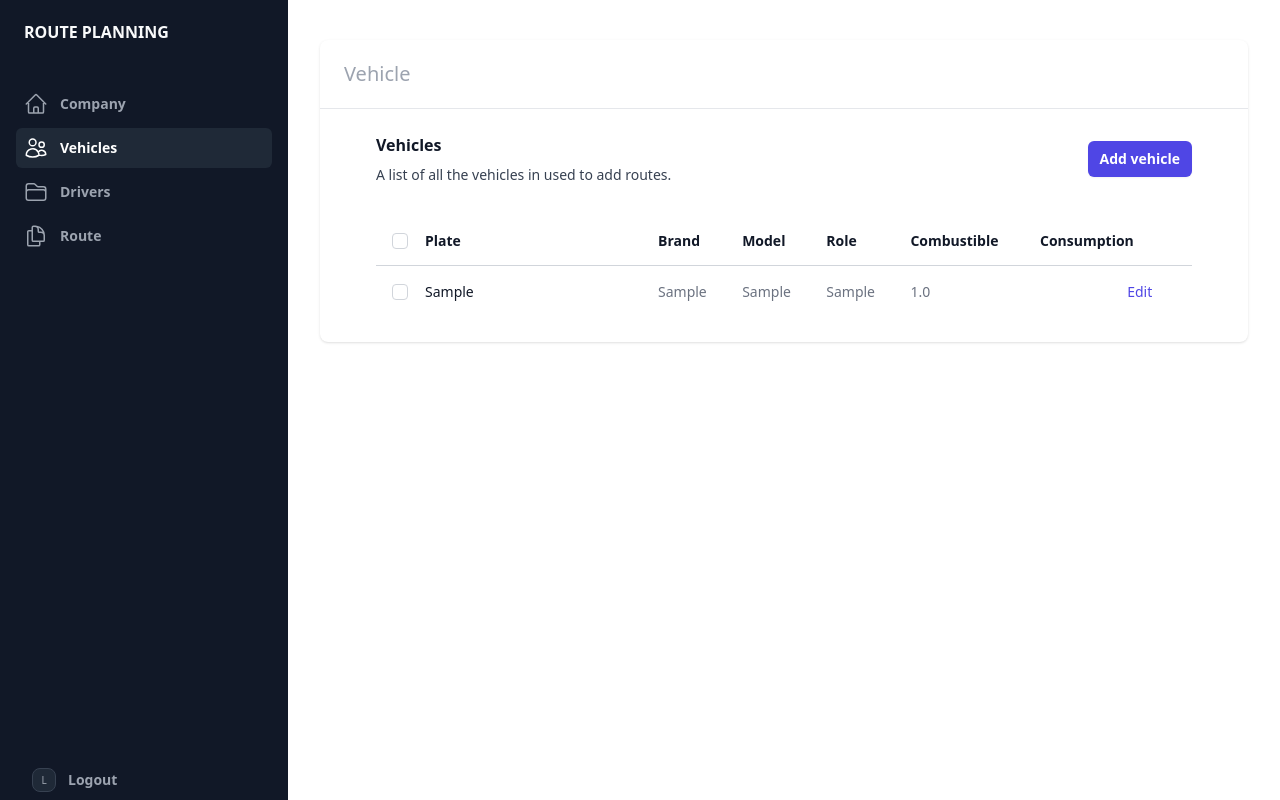
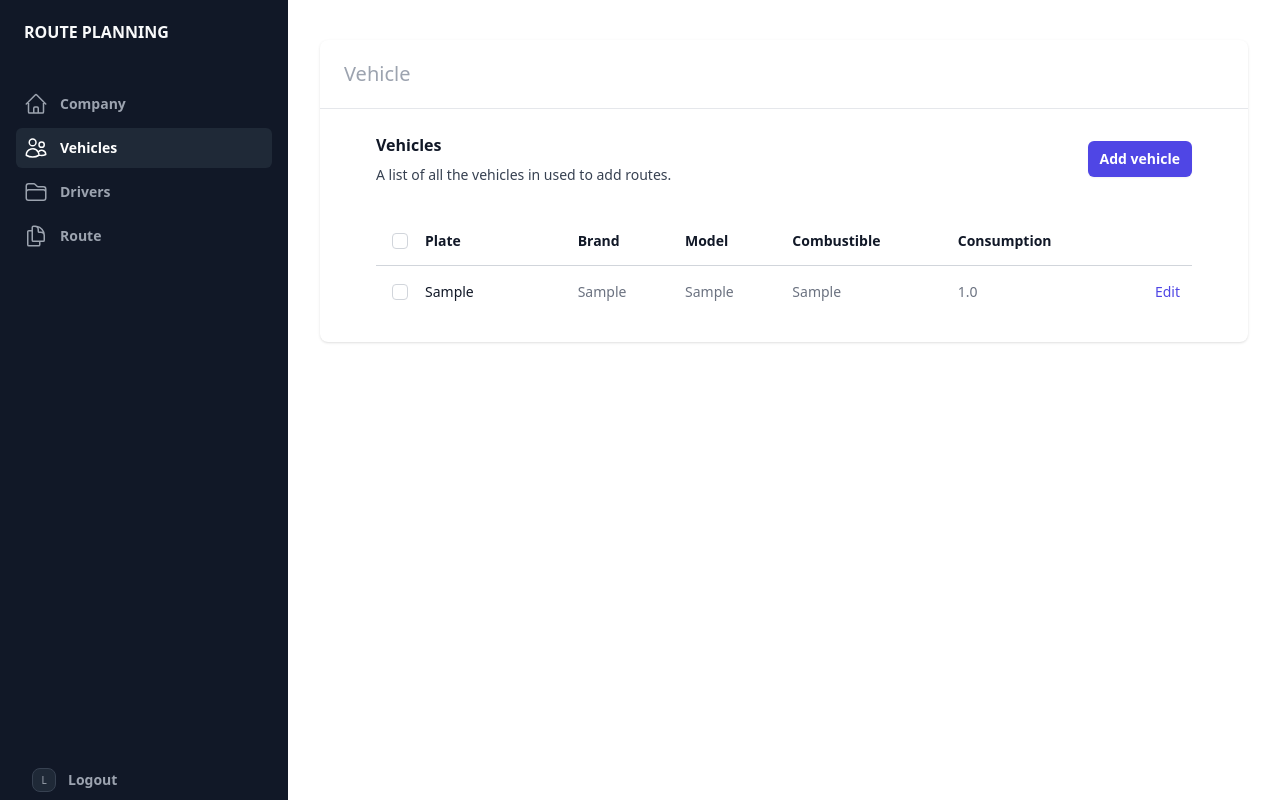
Before and after one commit to madalinpopa/route-planning, a Flask app: page /vehicle/list in a window 1280 px wide. Run offline with Flask 3, Linux system fonts and the light colour scheme; tables that the repository leaves empty hold one stand-in row (values such as "Sample post"); style sheets or scripts are compiled from the project's sources; some libraries are stand-ins or nearby versions; some web fonts are replaced.

Commit message:
✨ Adjust column width in vehicle list table.

```diff
--- a/route_planning/templates/vehicle/list.html
+++ b/route_planning/templates/vehicle/list.html
@@ -3,13 +3,14 @@
 {% block page_content %}
 
 <div id="vehicle-page" class="divide-y divide-gray-200 overflow-hidden rounded-lg bg-white shadow">
+
   <div class="px-4 py-5 sm:px-6">
-    <!-- Content goes here -->
-    <!-- We use less vertical padding on card headers on desktop than on body sections -->
     <h2 class="text-xl font-medium text-gray-400">Vehicle</h2>
   </div>
+
   <div class="px-4 py-5 sm:p-6">
     <div class="px-4 sm:px-6 lg:px-8">
+
       <div class="sm:flex sm:items-center">
         <div class="sm:flex-auto">
           <h1 class="text-base font-semibold leading-6 text-gray-900">Vehicles</h1>
@@ -23,6 +24,7 @@
           </button>
         </div>
       </div>
+
       <div class="mt-8 flow-root">
         <div class="-mx-4 -my-2 overflow-x-auto sm:-mx-6 lg:-mx-8">
           <div class="inline-block min-w-full py-2 align-middle sm:px-6 lg:px-8">
@@ -40,12 +42,11 @@
                       <input type="checkbox"
                         class="absolute left-4 top-1/2 -mt-2 h-4 w-4 rounded border-gray-300 text-indigo-600 focus:ring-indigo-600">
                     </th>
-                    <th scope="col" class="min-w-[12rem] py-3.5 pr-3 text-left text-sm font-semibold text-gray-900">
+                    <th scope="col" class="min-w-[6rem] py-3.5 pr-3 text-left text-sm font-semibold text-gray-900">
                       Plate
                     </th>
                     <th scope="col" class="px-3 py-3.5 text-left text-sm font-semibold text-gray-900">Brand</th>
                     <th scope="col" class="px-3 py-3.5 text-left text-sm font-semibold text-gray-900">Model</th>
-                    <th scope="col" class="px-3 py-3.5 text-left text-sm font-semibold text-gray-900">Role</th>
                     <th scope="col" class="px-3 py-3.5 text-left text-sm font-semibold text-gray-900">Combustible</th>
                     <th scope="col" class="px-3 py-3.5 text-left text-sm font-semibold text-gray-900">Consumption</th>
                     <th scope="col" class="relative py-3.5 pl-3 pr-4 sm:pr-3">
```
